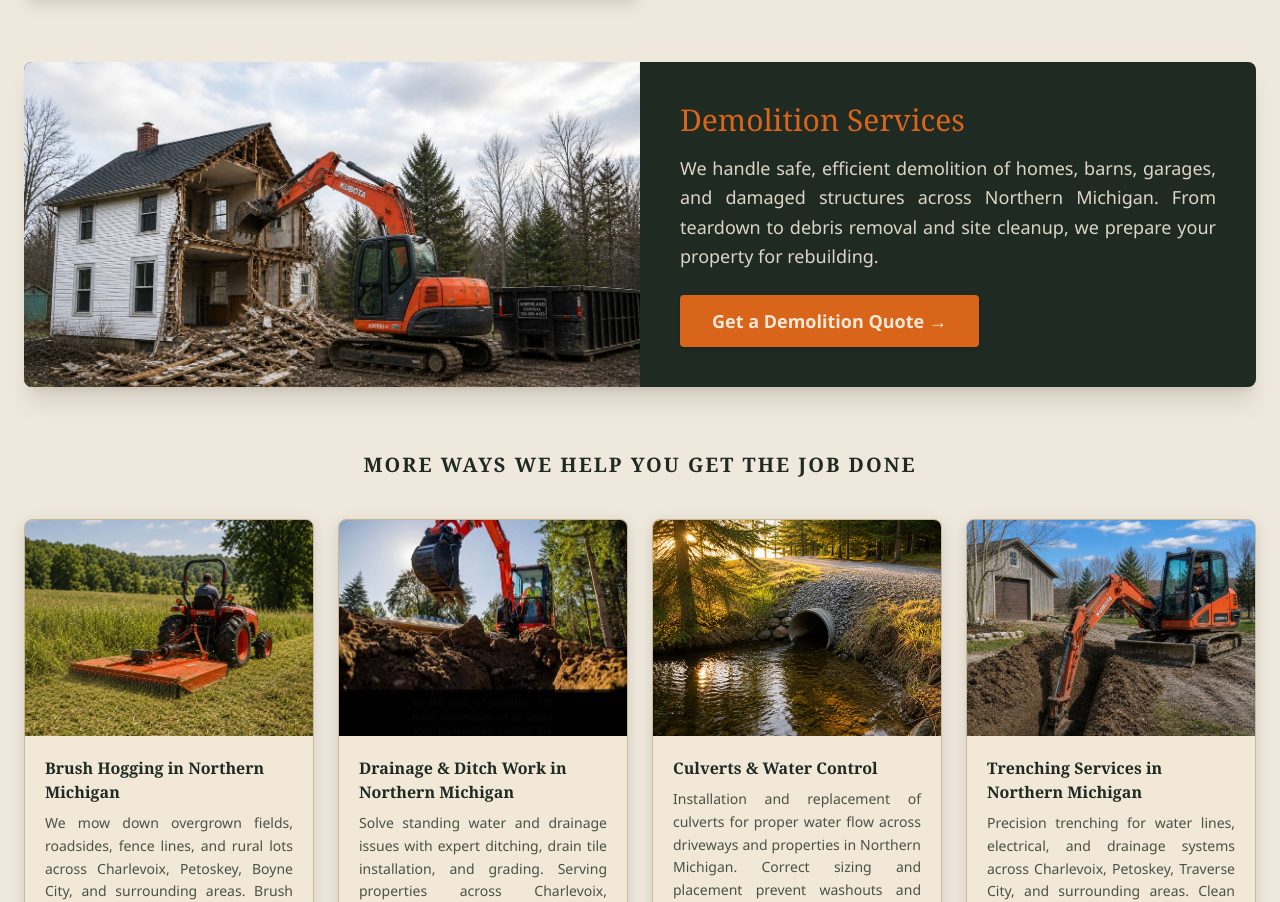
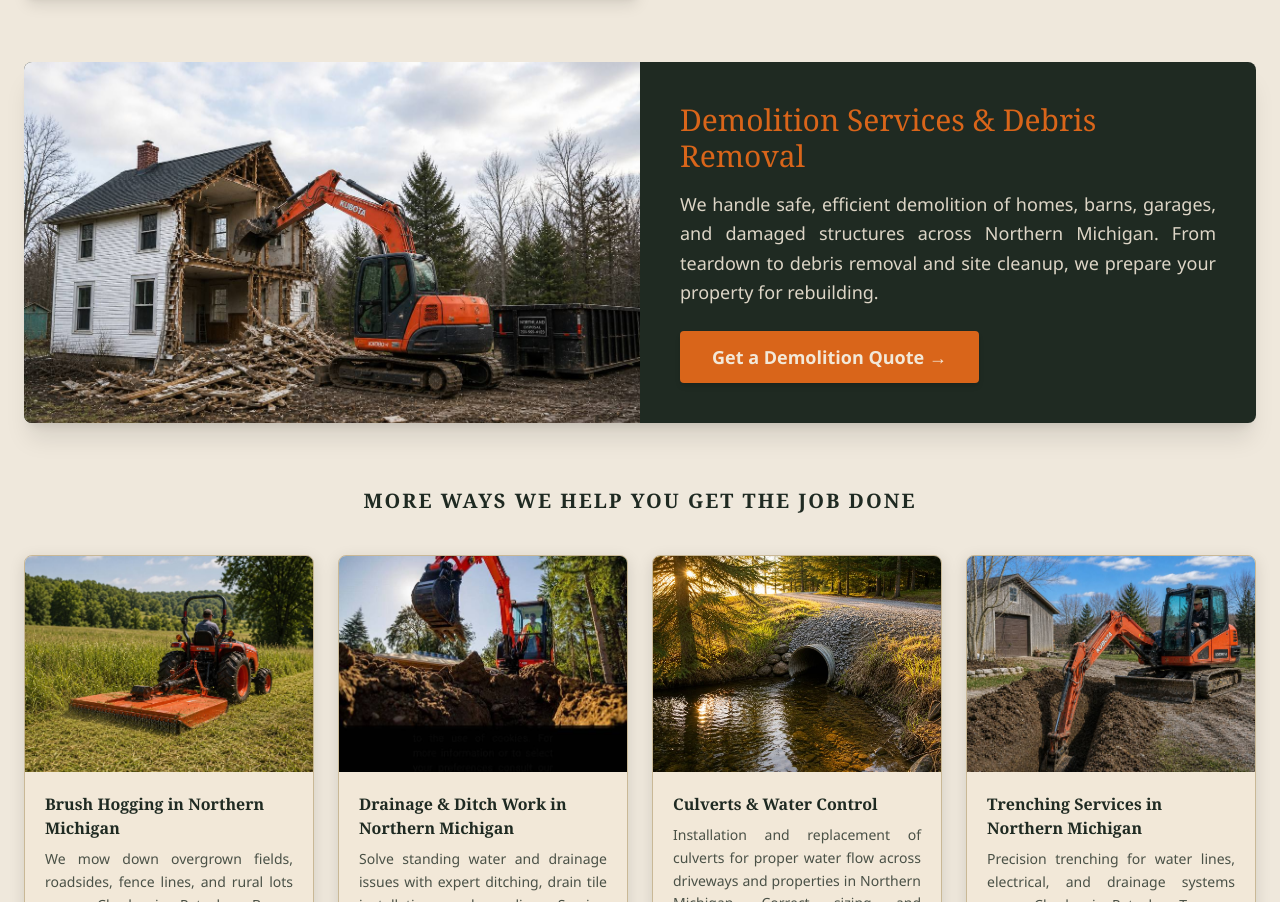
Before and after one commit to Sherryfarmshop/great-lakes-excavating, a Next.js app: page / in a window 1280 px wide. Shown: the part 3391-4293 px from the top of the page. Built offline with nearby package versions, Linux system fonts and the light colour scheme.

Commit message:
demolition-title-debris-removal

```diff
--- a/src/components/Services.tsx
+++ b/src/components/Services.tsx
@@ -82,7 +82,7 @@ export default function Services() {
               <Image src="/images/demolition.jpg" alt="Demolition services" fill className="object-cover" />
             </div>
             <div className="p-10 flex flex-col justify-center">
-              <h3 className="font-heading text-3xl text-accent-orange mb-4">Demolition Services</h3>
+              <h3 className="font-heading text-3xl text-accent-orange mb-4">Demolition Services & Debris Removal</h3>
               <p className="text-cream/90 text-lg leading-relaxed mb-6 text-justify">
                 We handle safe, efficient demolition of homes, barns, garages, and damaged structures across Northern Michigan. From teardown to debris removal and site cleanup, we prepare your property for rebuilding.
               </p>
```
